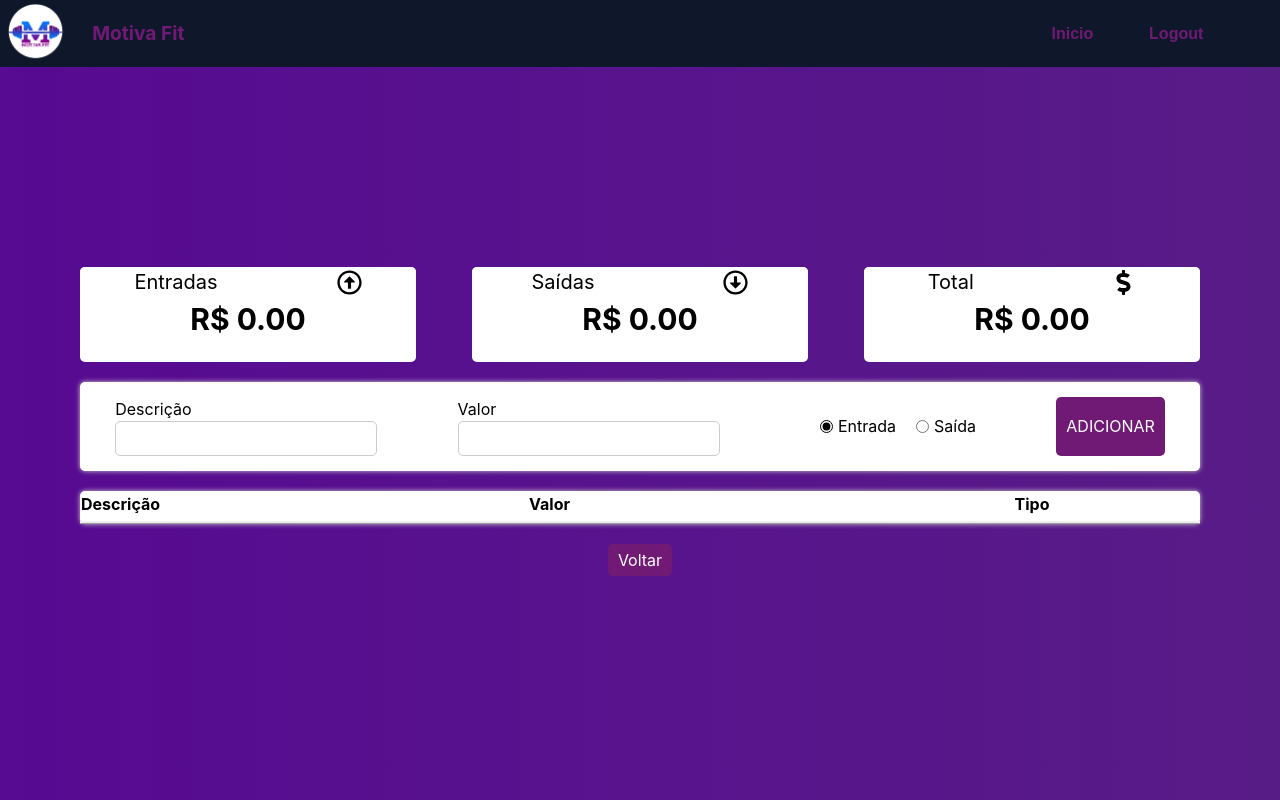
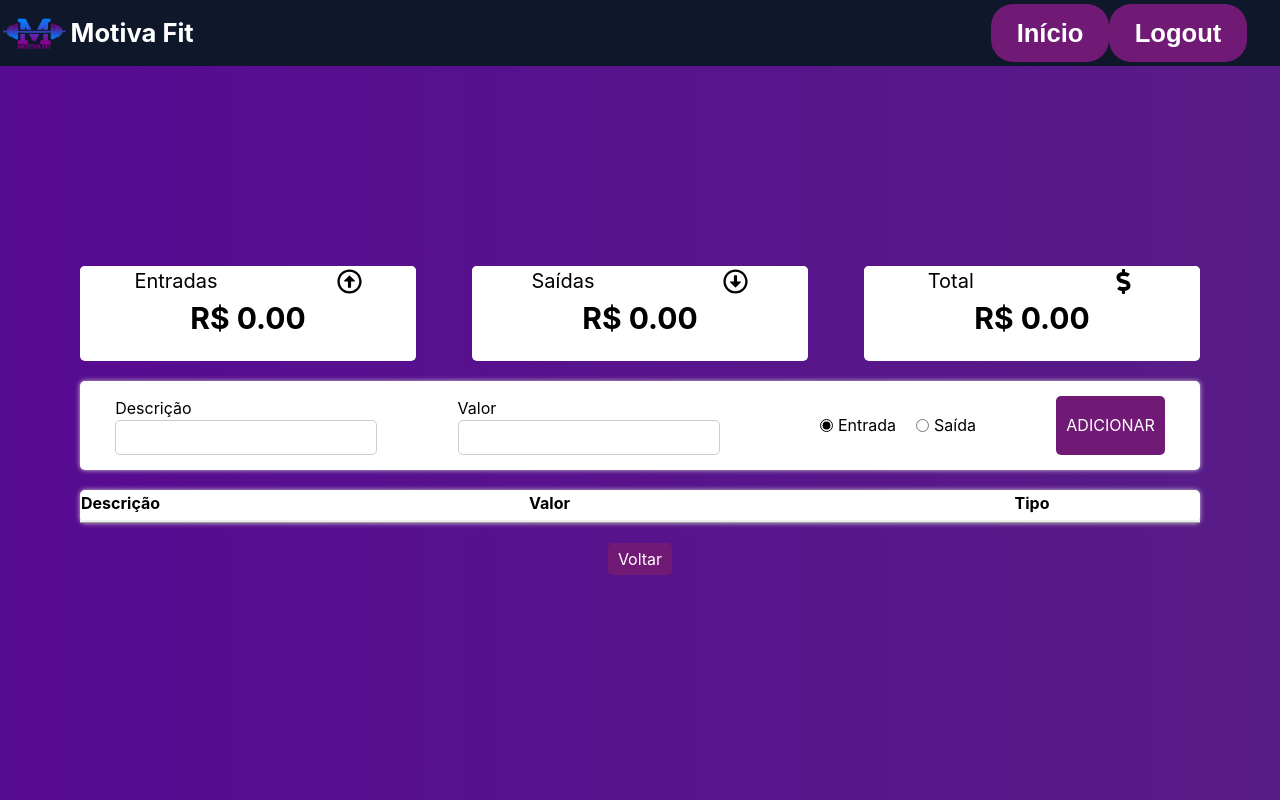
Before and after one commit to Will-G-Comnisky/MotivaFit, a React (Create React App) app in the folder frontend/: page /FinanceiroPage in a window 1280 px wide. Built offline with nearby package versions, Linux system fonts and the light colour scheme.

Commit message:
alterado estilização e funções navigate de cada botão da navbar

```diff
--- a/frontend/src/components/NavBar/NavBar.js
+++ b/frontend/src/components/NavBar/NavBar.js
@@ -10,7 +10,7 @@ function NavBar(props){
         localStorage.removeItem("user");
 
         // Depois de fazer logout, redirecionamos o usuário
-        navigate("/LogOffPage");
+        navigate("/");
     }
 
     const handleHome = () => {
@@ -24,15 +24,15 @@ function NavBar(props){
 
             <div id={styles.idNavImgBackground}>
                 {/* ----- Imagem ----- */}
-                <img src={props.logo} id={styles.idNavImg} alt="" />
+                <img src={props.logo} id={styles.idNavImg} alt="" onClick={handleHome}/>
             </div>
-            <div id={styles.idLogoName}>
+            <div id={styles.idLogoName} onClick={handleHome}>
                 Motiva Fit
             </div>
 
             <div id={styles.idFiller}></div>
 
-            <div><button className={styles.clNavBotao} onClick={handleHome}>Inicio</button></div>
+            <div><button className={styles.clNavBotao} onClick={handleHome}>Início</button></div>
 
             <div className={styles.clNavBotaoBackground}>
                 <button className={styles.clNavBotao} onClick={handleLogout}>Logout</button>
--- a/frontend/src/components/NavBar/NavBar.module.css
+++ b/frontend/src/components/NavBar/NavBar.module.css
@@ -10,15 +10,27 @@
     margin: auto;
   }
   #idNavImg{
-    width: 4.2rem;
+    width: 6.2rem;
+    transition: transform 0.3s ease;
+  }
+
+  #idNavImg:hover {
+    transform: scale(1.2);
+    cursor: pointer;
   }
 
   #idLogoName{
-    color: rgb(112 26 117);
+    color: white;
     margin: auto;
-    font-size: 1.2rem;
+    font-size: 1.6rem;
     font-weight: bold;
+    transition: transform 0.3s ease;
+  }
 
+  #idLogoName:hover {
+    cursor: pointer;
+    color: rgb(33, 86, 156);
+    transform: scale(1.2);
   }
 
   .clNavBotaoBackground{
@@ -26,16 +38,17 @@
   }
 
   .clNavBotao{
-    background-color: rgb(15 23 42); ;
+    background-color: rgb(112 26 117);
     border: none;
+    border-radius: 1.4rem;
 
     margin: auto;
-    padding-top: 1rem;
-    padding-bottom: 1rem;
+    padding: 0.6rem 1.6rem;
+    transition: transform 0.3s ease;
 
     font-family: Arial, Helvetica, sans-serif;
-    color: rgb(112 26 117);
-    font-size: 1rem;
+    color: white;
+    font-size: 1.6rem;
     font-weight: 600;
   }
 
@@ -43,4 +56,5 @@
   .clNavBotao:hover {
     cursor: pointer;
     color: rgb(33, 86, 156);
+    transform: scale(1.2);
   }
```
Also changed, not shown: frontend/src/assets/logo.png.
